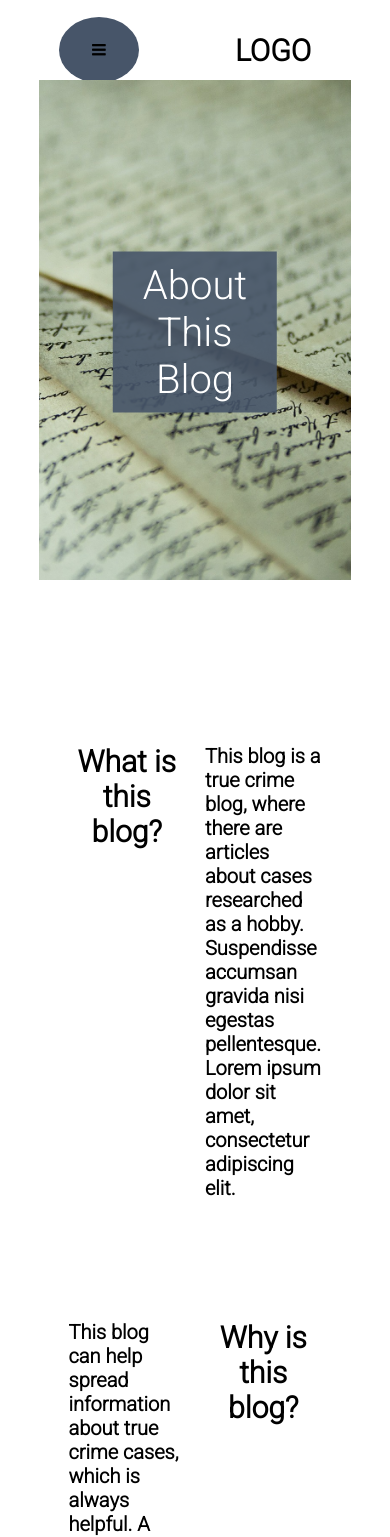
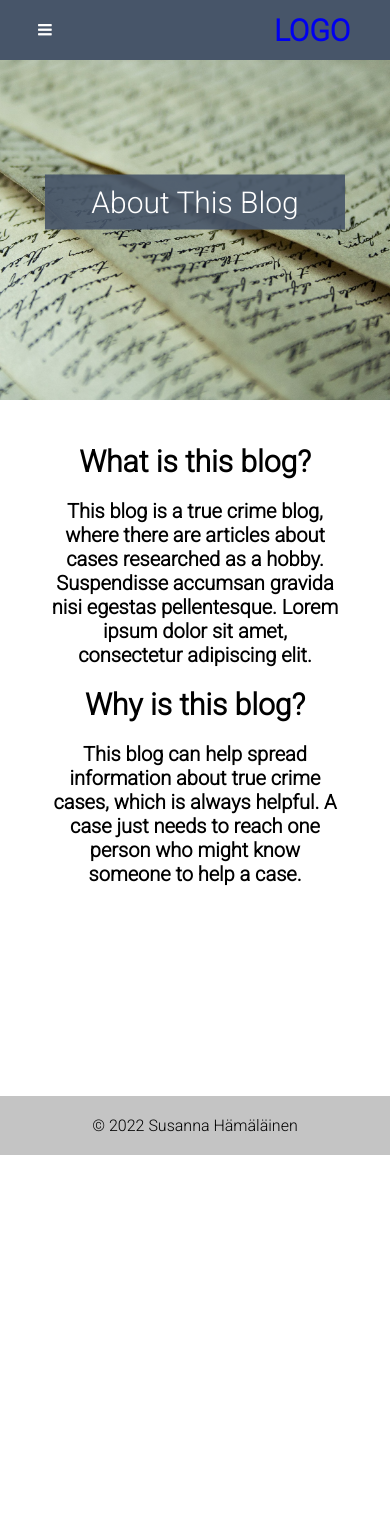
Before and after one commit to Lesuz/Blog, a React (Create React App) app in the folder client/: page /about in a window 390 px wide. Shown: the top 1537 px of the page. After the commit the page ends 1155 px from the top, so only its background shows below. Built offline with nearby package versions, Linux system fonts and the light colour scheme.

Commit message:
mobile styling

```diff
--- a/client/src/components/ArticleCard.js
+++ b/client/src/components/ArticleCard.js
@@ -11,9 +11,11 @@ const ArticleCard = ({ article }) => {
                 className='articlebanner'
                 key={article.id}
             >
-                <h3>{article.title}</h3>
-                <p>{article.description}</p>
-                <p className='readmorelink'>Read more...</p>
+                <div className='cardtext'>
+                    <h3>{article.title}</h3>
+                    <p>{article.description}</p>
+                    <p className='readmorelink'>READ MORE</p>
+                </div>
             </div>
         </Link>
     )
--- a/client/src/components/Navbar.js
+++ b/client/src/components/Navbar.js
@@ -25,12 +25,16 @@ const Navbar = () => {
     return (
         <nav>
             <div className='menu-icon' onClick={handleClick}>
+                {/*<div className='fa-stack' size={20} onClick={handleClick}>
+                <i className='fa fa-circle fa-stack-2x icon-background'></i> */}
                 <i className={toggleMenu ? 'fa fa-times' : 'fa fa-bars'}></i>
             </div>
             <div className='logo'>
-                LOGO
+                <Link to="/homepage">
+                    LOGO
+                </Link>
             </div>
-            <ul className={toggleMenu ? 'menu-links' : 'menu-links close'} >
+            <ul className={toggleMenu ? 'menu-links' : 'menu-links close'} onClick={() => setToggleMenu(prevState => !prevState)}>
                 {menuList}
             </ul>
         </nav >
--- a/client/src/pages/Articles.js
+++ b/client/src/pages/Articles.js
@@ -33,6 +33,10 @@ const Articles = () => {
         setFilteredArticles(articlesCopy)
     }, [searchedArticle, articles])
 
+    const changeOrder = () => {
+        setFilteredArticles(filteredArticles.reverse())
+    }
+
     return (
         <div className='articles'>
             <div className='searchbar'>
@@ -44,14 +48,18 @@ const Articles = () => {
                     onChange={handleChange}
                 />
             </div>
-            <div className='articlecontent'>
+            <div className='articlescontent'>
+                <div className='orderby' onClick={changeOrder}>
+                    <p>Newest</p>
+                    <i className="fa fa-arrow-down"></i>
+                </div>
                 <div className='allarticles'>
                     {filteredArticles.map(article =>
                         <ArticleCard key={article.id} article={article} />
                     )}
                 </div>
             </div>
-        </div>
+        </div >
     )
 }
 
--- a/client/src/pages/Homepage.js
+++ b/client/src/pages/Homepage.js
@@ -1,8 +1,8 @@
 import handcuffed from '../images/handcuffs.jpg'
-import '../styles/Homepage.css'
 import axios from 'axios'
 import { useEffect, useState } from 'react'
 import { Link } from 'react-router-dom'
+import '../styles/Homepage.css'
 
 import ArticleCard from '../components/ArticleCard'
 
@@ -32,14 +32,14 @@ const Homepage = () => {
             <div className='banner'>
                 <img className='bannerimage' src={handcuffed} alt='newest article pic' />
                 <div className='latestarticle'>
-                    {articles.length >= 1 && <div>
+                    {articles.length >= 1 && <div className='latestarticlecontent'>
                         <h3>{articles[0].title}</h3>
                         <p>{articles[0].description}</p>
-                        <Link className="readmorelink" to={`article/${articles[0].id}`} >Read more...</Link>
+                        <Link className="readmorelink" to={`article/${articles[0].id}`} >READ MORE</Link>
                     </div>}
                 </div>
             </div>
-            <div className='content'>
+            <div className='popularcontent'>
                 <h2>Other Popular Articles</h2>
                 <div className='populararticles'>
                     {articles.slice(1, 3).map(article =>
--- a/client/src/styles/About.css
+++ b/client/src/styles/About.css
@@ -67,3 +67,60 @@
     font-weight: 700;
     padding: 10px;
 }
+
+@media screen and (max-width: 600px) {
+    .aboutbanner {
+        width: 100%;
+    }
+
+    .aboutbanner img {
+        height: 400px;
+    }
+    .aboutbanner p {
+        font-size: 30px;
+        padding: 10px 40px;
+        width: 300px;
+    }
+    .about-content {
+        margin-top: 30px;
+        display: flex;
+        flex-direction: column;
+        margin-left: auto;
+        margin-right: auto;
+        text-align: center;
+        width: 100%;
+    }
+    .whatblog {
+        display: flex;
+        flex-direction: column;
+        text-align: center;
+        width: 100%;
+        padding: 0px;
+    }
+
+    .whatblog h3 {
+        width: 100%;
+    }
+    .whatblog p {
+        text-align: center;
+        width: 80%;
+        margin: auto;
+    }
+
+    .whyblog {
+        display: flex;
+        flex-direction: column;
+        text-align: center;
+        width: 100%;
+        padding: 0px;
+    }
+
+    .whyblog h3 {
+        width: 100%;
+    }
+    .whyblog p {
+        text-align: center;
+        width: 80%;
+        margin: auto;
+    }
+}
--- a/client/src/styles/Articles.css
+++ b/client/src/styles/Articles.css
@@ -35,12 +35,19 @@ i {
     color: #475569;
 }
 
-.articlecontent {
+.articlescontent {
     margin-top: 50px;
     width: 70%;
     height: auto;
     margin: auto;
     padding-top: 100px;
+}
+
+.orderby {
+    display: flex;
+    flex-direction: row;
+    justify-content: right;
+    align-items: center;
 }
 
 .allarticles {
@@ -61,6 +68,32 @@ i {
     padding-right: 10px;
 }
 
+.cardtext {
+    text-align: left;
+    height: 60%;
+}
+
 .articlebanner {
   background-blend-mode: hard-light ;
 }
+
+@media screen and (max-width: 600px) {
+    .articles {
+        margin-top: 0;
+    }
+
+    .searchbar {
+        padding-top: 100px;
+    }
+
+    .articlescontent {
+        margin-top: 0px;
+        padding-top: 50px;
+    }
+
+    .allarticles {
+        grid-template-columns: repeat(1, 1fr);
+        font-size: 15px;
+    }
+
+}
--- a/client/src/styles/Homepage.css
+++ b/client/src/styles/Homepage.css
@@ -4,7 +4,9 @@
     width: 100%;
     margin-bottom: 200px;
 }
-
+a {
+    text-decoration: none;
+}
 .banner {
     height: 100%;
     width: 70%;
@@ -32,10 +34,23 @@
     color: white;
     text-align: left;
 }
-.latestarticle h1 {
+
+.latestarticlecontent {
+    display: flex;
+    flex-direction: column;
+}
+.latestarticlecontent a{
+    margin-top: auto;
+}
+.latestarticlecontent h3 {
     padding: 10px 0px;
     font-size: 20px;
 }
+.latestarticlecontent p {
+
+}
+
+
 
 .readmorelink {
     text-decoration: none;
@@ -43,16 +58,18 @@
     text-align: right;
     padding-top: 20px;
     padding-right: 10px;
+    margin-top: auto;
+    font-size: 11px;
 }
 
-.content {
+.popularcontent {
     width: 70%;
     height: auto;
     margin: auto;
     padding-top: 200px;
 }
 
-.content h2 {
+.popularcontent h2 {
     margin: 40px ;
     font-weight: 800;
 }
@@ -76,15 +93,66 @@
     flex-direction: column;
 }
 
+.cardtext {
+    height: 50%;
+    margin-top: auto;
+    display: flex;
+    flex-direction: column;
+}
+
 .articlebanner a {
     text-decoration: none;
     color: blanchedalmond;
     text-align: right;
     padding-top: 20px;
     padding-right: 10px;
+
 }
 
 
 .populararticles h3 {
     margin: 20px 0px;;
 }
+
+
+@media screen and (max-width: 600px) {
+    .banner {
+        width: 100%;
+    }
+
+    .bannerimage {
+        height: 400px;
+    }
+
+    .latestarticle {
+        top: 30%;
+        left: 0;
+        max-width: 250px;
+        min-width: 220px;
+        box-shadow: 3px 3px #888888;
+        display: flex;
+        flex-direction: column;
+    }
+
+    .popularcontent {
+        width: 90%;
+        text-align: center;
+    }
+
+    .popularcontent h2 {
+        margin: 40px ;
+        font-weight: 800;
+        font-size: 25px;
+    }
+
+    .populararticles {
+        width: 90%;
+        grid-template-columns: repeat(1, 1fr);
+        margin: auto;
+    }
+
+    .articlebanner {
+        box-shadow: 3px 3px #888888 ;
+    }
+
+}
--- a/client/src/styles/Navbar.css
+++ b/client/src/styles/Navbar.css
@@ -56,18 +56,32 @@ nav {
 
 @media screen and (max-width: 600px) {
     nav {
-        background-color: transparent;
+        background-color: #475569;
         color: black;
-        height: 60px;
+        width: 100%;
+        margin-top: 0;
+        position: absolute;
+    }
+
+    .fa-bars {
+        color: rgb(255, 255, 255);
+    }
+    .fa-times {
+        color: rgb(255, 255, 255);
     }
     .menu-icon {
         display: block;
-        background-color: #475569;
-        padding: 15px;
+        /*background-color: #475569;
+        padding: 10px;
         border-radius: 50%;
         position: relative;
+        text-align: center;
+        width: 60px;
+        height: 60px;
+        line-height: 100px;
+        vertical-align: middle;*/
+    }
 
-    }
     .menu-links {
         flex-direction: column;
         justify-content: left;
@@ -75,7 +89,7 @@ nav {
         width: 100%;
         position: absolute;
         background-color: #475569;
-        padding: 20px;
+        margin-top: 0;
         right: 0;
         top: 60px;
         border-bottom-right-radius: 150px;
--- a/client/src/styles/Othernews.css
+++ b/client/src/styles/Othernews.css
@@ -32,3 +32,32 @@
 .news p {
     margin-top: 20px;
 }
+
+@media screen and (max-width: 600px) {
+    .othernews {
+        margin: 0px;
+    }
+    .othernewsarticles {
+        width: 100%;
+        margin-top: 40px;
+    }
+
+    .news {
+        width: 70%;
+    }
+
+    .news h2 {
+        font-size: 22px;
+    }
+
+    .news h3 {
+        font-size: 18px;
+        margin-bottom: 20px;
+    }
+
+    .news p {
+        font-weight:bold;
+        line-height: 20px;
+    }
+
+}
--- a/package.json
+++ b/package.json
@@ -24,7 +24,8 @@
     "homepage": "https://github.com/Lesuz/Blog#readme",
     "dependencies": {
         "@fortawesome/fontawesome-svg-core": "^1.3.0",
-        "@fortawesome/free-solid-svg-icons": "^6.0.0",
+        "@fortawesome/free-regular-svg-icons": "^6.1.1",
+        "@fortawesome/free-solid-svg-icons": "^6.1.1",
         "@fortawesome/react-fontawesome": "^0.1.17",
         "@uiw/react-md-editor": "^3.11.1",
         "axios": "^0.26.0",
@@ -44,6 +45,7 @@
         "react-router-dom": "^5.2.1"
     },
     "devDependencies": {
+        "@fortawesome/fontawesome-free": "^6.1.1",
         "assert": "^2.0.0",
         "buffer": "^6.0.3",
         "crypto-browserify": "^3.12.0",
```
Also changed, not shown: 1 other file (tests, documents, lock files or other folders).
